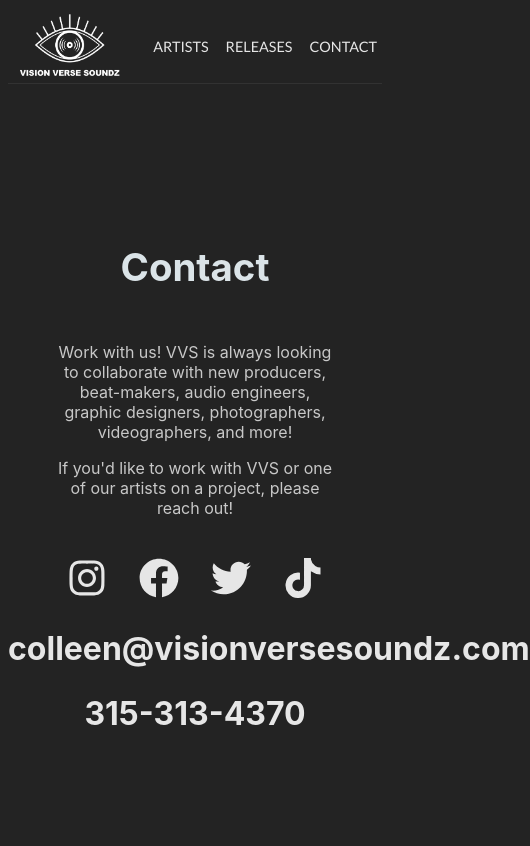
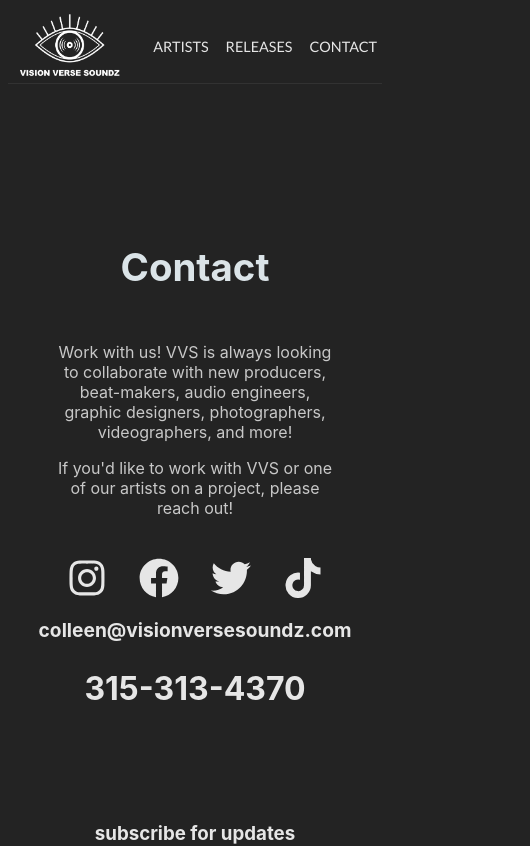
Before and after one commit to jasoncassella/vision-verse-soundz, a Next.js app: page /contact in a window 390 px wide. Shown: the top 846 px of the page, 530 px wide, since content can reach past the window. Built offline with nearby package versions, Linux system fonts and the light colour scheme.

Commit message:
fixed the contact page bug

```diff
--- a/styles/globals.css
+++ b/styles/globals.css
@@ -69,35 +69,6 @@
 
 }
 
-@media screen and (max-width: 500px) {
-  nav {
-    padding: 0.2em 0.5em;
-  }
-
-  nav a {
-    font-size: 1rem;
-  }
-
-  footer .container {
-    flex-direction: column;
-    margin: 0 2rem;
-  }
-
-  footer .container div {
-    align-self: flex-end;
-  }
-
-}
-
-@media screen and (max-width: 400px) {
-  nav {
-    padding: 0.2em 0em;
-  }
-
-  nav a {
-    font-size: 0.9rem;
-  }
-}
 
 small {
   display: block;
@@ -197,8 +168,49 @@
   color: #999999;
 }
 
-.contact #email,
+.contact #email {
+  text-align: center;
+  font-size: 2rem;
+}
+
 .contact #phone {
   text-align: center;
   font-size: 2rem;
 }
+
+@media screen and (max-width: 500px) {
+  nav {
+    padding: 0.2em 0.5em;
+  }
+
+  nav a {
+    font-size: 1rem;
+  }
+
+  footer .container {
+    flex-direction: column;
+    margin: 0 2rem;
+  }
+
+  footer .container div {
+    align-self: flex-end;
+  }
+
+  .contact #email {
+    font-size: 1.5rem;
+  }
+}
+
+@media screen and (max-width: 400px) {
+  nav {
+    padding: 0.2em 0em;
+  }
+
+  nav a {
+    font-size: 0.9rem;
+  }
+
+  .contact #email {
+    font-size: 1.2rem;
+  }
+}
```
